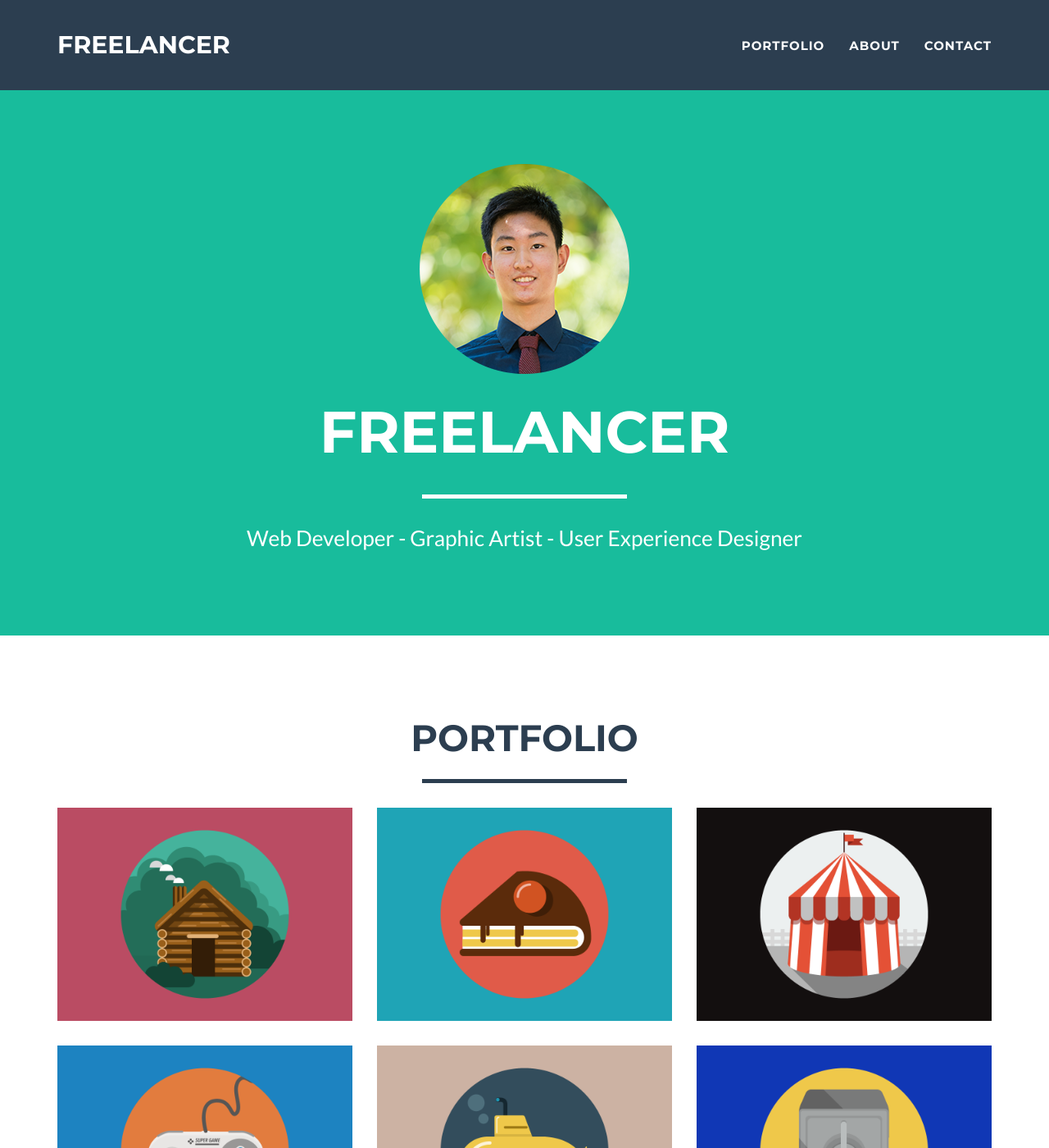
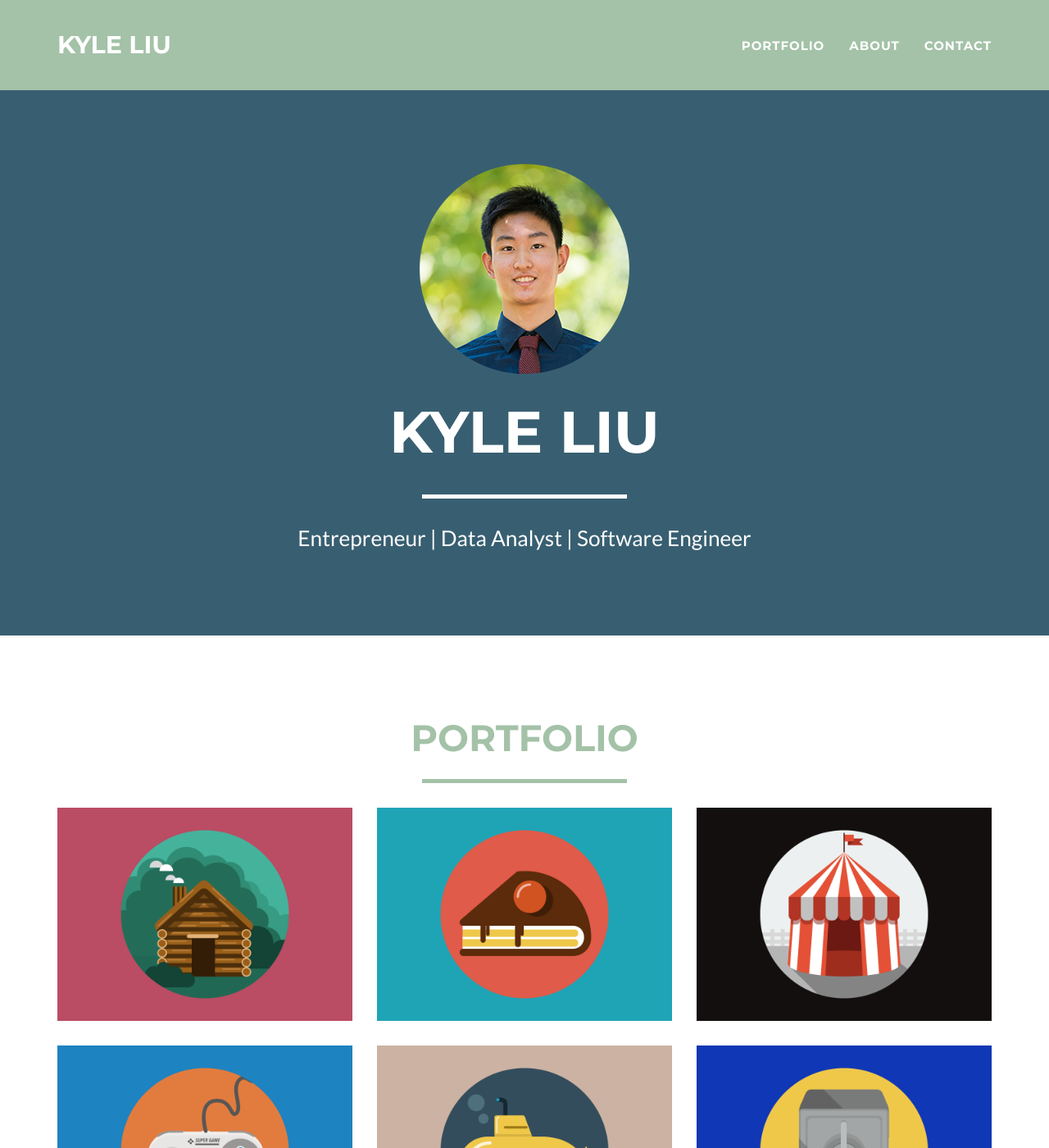
Before and after one commit to kylefirst/kylefirst.github.io, a Jekyll site: the page built from index.html, in a window 1280 px wide and 1400 px high. Shown: the whole window at 82% size. Built offline with Jekyll 4.4.1, drawn with Linux system fonts in a browser that asks for light colours; some of the changed text lies outside the part shown.

Commit message:
updated text and color scheme

```diff
--- a/_config.yml
+++ b/_config.yml
@@ -1,10 +1,10 @@
 # Site settings
-title: Freelancer
-email: your-email@domain.com
-url: https://example.github.io
+title: Kyle Liu
+email: kylefirst@gmail.com
+url: https://kylefirst.github.io
 description: "Write an awesome description for your new site here. You can edit this line in _config.yml. It will appear in your document head meta (for Google search results) and in your feed.xml site description."
-skills: "Web Developer - Graphic Artist - User Experience Designer"
-meta_author: LastName FirstName
+skills: "Entrepreneur | Data Analyst | Software Engineer"
+meta_author: Liu Kyle
 
 # Google webmaster tools
 google_verify:
@@ -24,35 +24,29 @@ disqus_shortname: myshortname
 
 # Color settings (hex-codes without the leading hash-tag)
 color:
-  primary: 18bc9c #80B3FF
+  primary: 385F71 #80B3FF
   primary-rgb: "24,288,156" #"128,179,255"
-  secondary: 2c3e50 #FD6E8A
-  secondary-dark: 233140 #A2122F
+  secondary: A4C2A8 #FD6E8A
+  secondary-dark: 869E89 #A2122F
 
 # Footer settings
 footer:
-  copyright: Dr. Henry Jekyll
+  copyright: Kyle Liu
   location: Location
   social: Around the Web
   credits: Credits
 
 # Social networks usernames (many more available: google-plus, flickr, dribbble, pinterest, instagram, tumblr, linkedin, etc.)
 social:
-  - title: twitter
-    url: http://twitter.com/jekyllrb
-  - title: facebook
-    url:
-  - title: stack-overflow
-    url: http://stackoverflow.com/questions/tagged/jekyll
-  - title: bitbucket
-    url: http://bitbucket.org/jekyll
+  - title: linkedin
+    url: http://linkedin.com/in/kylefirst
   - title: github
-    url: http://github.com/jekyll
+    url: http://github.com/kylefirst
 
 # Postal address (add as many lines as necessary)
 address:
-  - line: 3481 Melrose Place
-  - line: Beverly Hills, CA 90210
+  - line: D.C Metro Region
+  - line: Potomac, MD
 
 # Credits content
 credits: 'Freelancer is a free to use, open source Bootstrap theme created by <a href="http://startbootstrap.com">Start Bootstrap</a>.'
```
